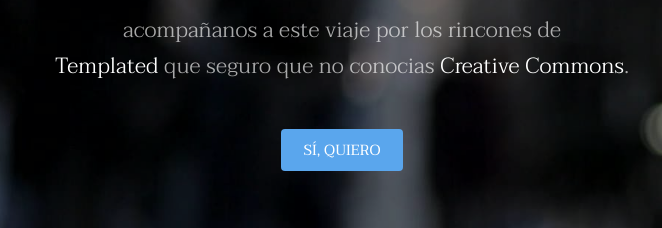
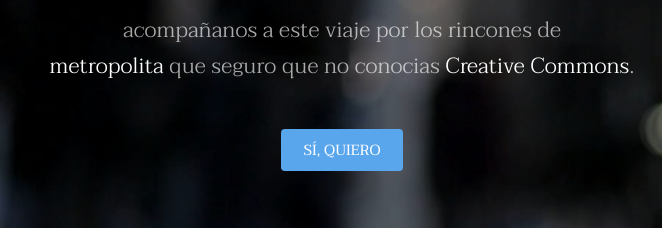
Before and after one commit to RoseTyler-cmd/04_rep_metropolita, a plain HTML site: page index.html in a window 1280 px wide. Shown: the part 360-588 px from the top of the page, 298-960 px from the left. Drawn offline with Linux system fonts and the light colour scheme.

Commit message:
negrita fuerte blanco en la frase de la portada por Valeria

```diff
--- a/assets/css/main.css
+++ b/assets/css/main.css
@@ -4228,3 +4228,4 @@
 
 		}
 		#three, #four, #footer section { display:none}
+		#banner b{color:white;font-weight: 900; !important}
--- a/index.html
+++ b/index.html
@@ -38,7 +38,7 @@
 				<div class="inner">
 					<h1>Metropolita</h1>
 					<p>acompañanos a este viaje por los rincones de<br />
-					<a href="https://templated.co/">Templated</a> que seguro que no conocias <a href="https://templated.co/license">Creative Commons</a>.</p>
+					<a href="https://templated.co/">metropolita</a> que seguro que no conocias <a href="https://templated.co/license">Creative Commons</a>.</p>
 					<a href="#one" class="button special scrolly">Sí, quiero</a>
 				</div>
 			</section>
```
